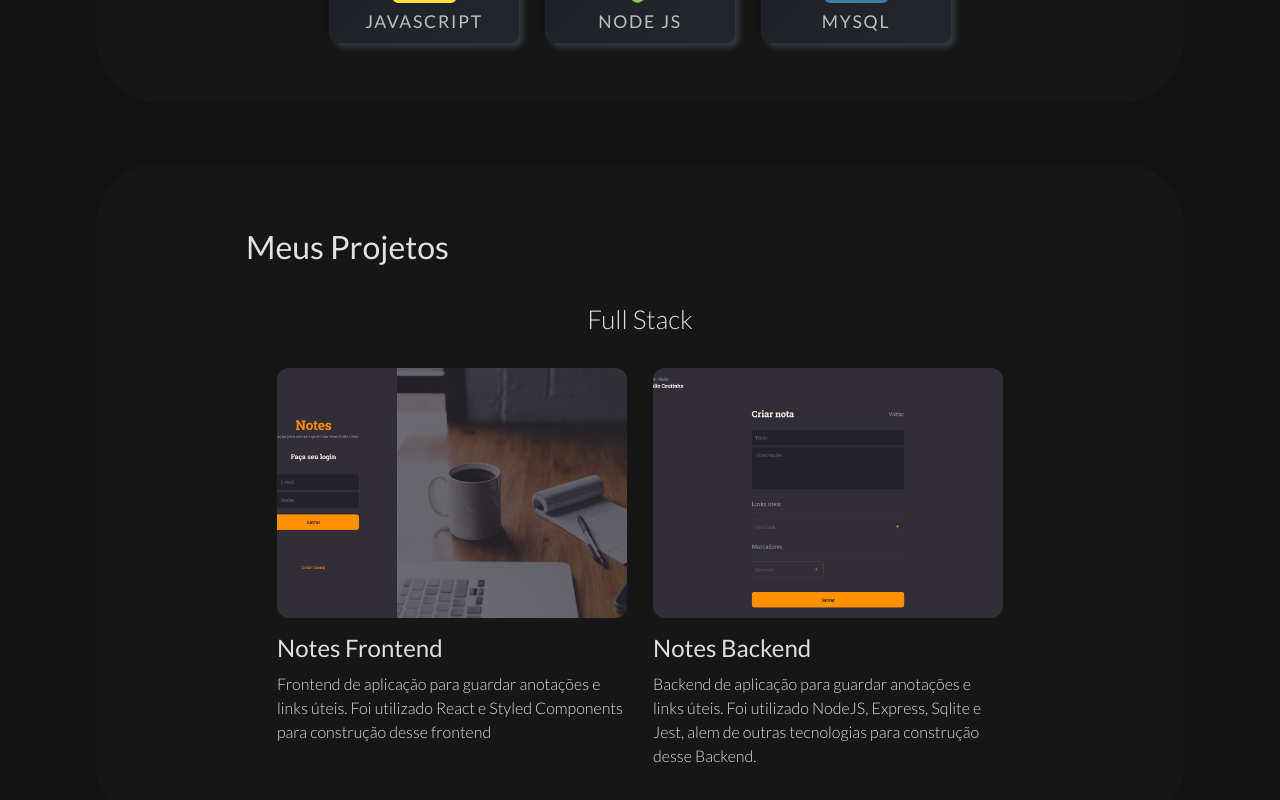
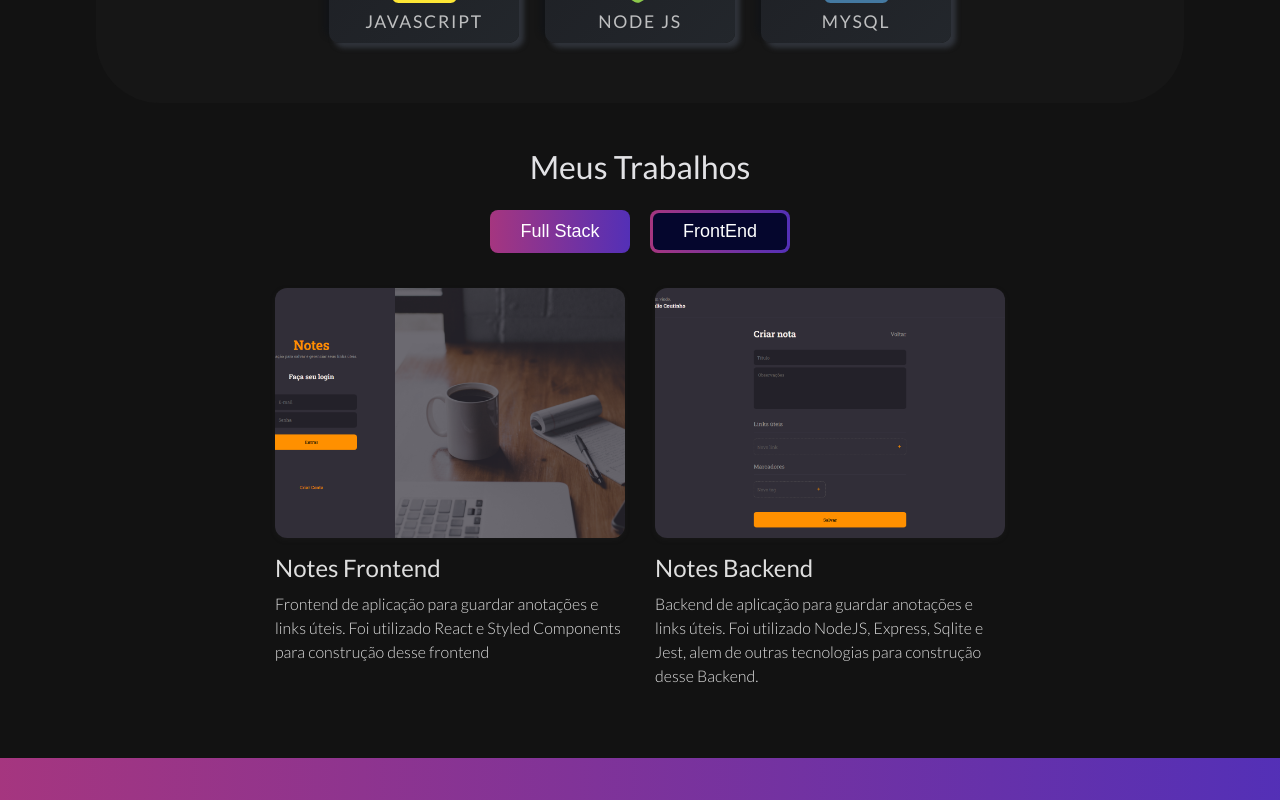
Before and after one commit to JulioCout/my-portfolio, a React (Vite) app: page / in a window 1280 px wide. Shown: the part 1220-2020 px from the top of the page. Built offline with nearby package versions, Linux system fonts and the light colour scheme.

Commit message:
project section modification

```diff
--- a/src/App.css
+++ b/src/App.css
@@ -83,7 +83,7 @@ body {
   color: #E2E2E5;
 }
 
-.skills-section, .projects-section {
+.skills-section {
   width: 85vw;
   padding: 60px 50px;
   align-self: center;
@@ -91,7 +91,7 @@ body {
   border-radius: 64px;
 }
 
-.skills-section h2, .projects-section h2, .about-section h2 {
+.skills-section h2, .about-section h2 {
   font-weight: 500;
   font-size: 32px;
   line-height: 47px;
@@ -99,7 +99,7 @@ body {
   margin-left: 100px;
 }
 
-.skills-section h3, .projects-section h3, .about-section h3 {
+.skills-section h3, .about-section h3 {
   font-weight: 300;
   font-size: 26px;
   line-height: 38px;
@@ -112,12 +112,9 @@ body {
   margin-top: -60px;
 }
 
-.secao-projeto {
+.projects-section {
   align-self: center;
-}
-
-.projects-section {
-  margin-top: 60px;
+  margin-top: 20px;
 }
 
 .about-section {
--- a/src/App.jsx
+++ b/src/App.jsx
@@ -16,8 +16,7 @@ import reactjsImg from "./assets/reactjs.svg"
 import nodejsImg from "./assets/nodejs.svg"
 import mysqlImg from "./assets/mysql.svg"
 
-import notesfrontImg from "./assets/thumbnails/notesfront-thumbnail.png"
-import notesbackImg from "./assets/thumbnails/notesback-thumbnail.png"
+
 
 function App() {
 
@@ -59,23 +58,6 @@ function App() {
             icon: `${mysqlImg}`,
             title: "MySql",
             description: "Criação e manipulação de banco de dados na linguagem SQL."
-        }
-    ]
-
-    const fullStackProjects = [
-        {
-            title: "Notes Frontend",
-            description: "Frontend de aplicação para guardar anotações e links úteis. Foi utilizado React e Styled Components para construção desse frontend",
-            linkDemo: "https://julionotes.netlify.app/",
-            linkGit: "https://github.com/JulioCout/Notes_Frontend",
-            thumbnail: `${notesfrontImg}`,
-        },
-        {
-            title: "Notes Backend",
-            description: "Backend de aplicação para guardar anotações e links úteis. Foi utilizado NodeJS, Express, Sqlite e Jest, alem de outras tecnologias para construção desse Backend.",
-            linkDemo: "https://julionotes.netlify.app/",
-            linkGit: "https://github.com/JulioCout/Notes_Backend",
-            thumbnail: `${notesbackImg}`,
         }
     ]
 
@@ -126,30 +108,8 @@ function App() {
         </div>
 
 
-        {/* <div className="secao-projeto">
+        <div className="projects-section">
             <ProjectSection />
-        </div> */}
-
-        <div className="projects-section">
-            <h2>Meus Projetos</h2>
-
-            <h3>Full Stack</h3>
-            <div className="content-wrapper">
-                {fullStackProjects.map(project => (
-                    <Project
-                        title={project.title}
-                        description={project.description}
-                        linkDemo={project.linkDemo}
-                        linkGit={project.linkGit}
-                        thumbnail={project.thumbnail}
-                    />
-                ))}
-            </div>
-
-            {/* <h3>Front-end</h3>
-            <div className="content-wrapper">
-            </div> */}
-
         </div>
 
         <div className="about-section">
--- a/src/components/ButtonGithub/index.jsx
+++ b/src/components/ButtonGithub/index.jsx
@@ -6,7 +6,7 @@ export function ButtonGithub() {
     return(
     <Container>
         <p>Github</p>
-        <svg stroke="currentColor" fill="currentColor" stroke-width="0" viewBox="0 0 22 22" height="1em" width="1em" xmlns="http://www.w3.org/2000/svg"><g><path fill="none" d="M0 0h24v24H0z"></path><path d="M12 2C6.475 2 2 6.475 2 12a9.994 9.994 0 0 0 6.838 9.488c.5.087.687-.213.687-.476 0-.237-.013-1.024-.013-1.862-2.512.463-3.162-.612-3.362-1.175-.113-.288-.6-1.175-1.025-1.413-.35-.187-.85-.65-.013-.662.788-.013 1.35.725 1.538 1.025.9 1.512 2.338 1.087 2.912.825.088-.65.35-1.087.638-1.337-2.225-.25-4.55-1.113-4.55-4.938 0-1.088.387-1.987 1.025-2.688-.1-.25-.45-1.275.1-2.65 0 0 .837-.262 2.75 1.026a9.28 9.28 0 0 1 2.5-.338c.85 0 1.7.112 2.5.337 1.912-1.3 2.75-1.024 2.75-1.024.55 1.375.2 2.4.1 2.65.637.7 1.025 1.587 1.025 2.687 0 3.838-2.337 4.688-4.562 4.938.362.312.675.912.675 1.85 0 1.337-.013 2.412-.013 2.75 0 .262.188.574.688.474A10.016 10.016 0 0 0 22 12c0-5.525-4.475-10-10-10z"></path></g></svg>
+        <svg stroke="currentColor" fill="currentColor" strokeWidth="0" viewBox="0 0 22 22" height="1em" width="1em" xmlns="http://www.w3.org/2000/svg"><g><path fill="none" d="M0 0h24v24H0z"></path><path d="M12 2C6.475 2 2 6.475 2 12a9.994 9.994 0 0 0 6.838 9.488c.5.087.687-.213.687-.476 0-.237-.013-1.024-.013-1.862-2.512.463-3.162-.612-3.362-1.175-.113-.288-.6-1.175-1.025-1.413-.35-.187-.85-.65-.013-.662.788-.013 1.35.725 1.538 1.025.9 1.512 2.338 1.087 2.912.825.088-.65.35-1.087.638-1.337-2.225-.25-4.55-1.113-4.55-4.938 0-1.088.387-1.987 1.025-2.688-.1-.25-.45-1.275.1-2.65 0 0 .837-.262 2.75 1.026a9.28 9.28 0 0 1 2.5-.338c.85 0 1.7.112 2.5.337 1.912-1.3 2.75-1.024 2.75-1.024.55 1.375.2 2.4.1 2.65.637.7 1.025 1.587 1.025 2.687 0 3.838-2.337 4.688-4.562 4.938.362.312.675.912.675 1.85 0 1.337-.013 2.412-.013 2.75 0 .262.188.574.688.474A10.016 10.016 0 0 0 22 12c0-5.525-4.475-10-10-10z"></path></g></svg>
     </Container>
     )
 }
--- a/src/components/Project/index.jsx
+++ b/src/components/Project/index.jsx
@@ -11,7 +11,7 @@ export function Project({ title, description, linkDemo, linkGit, thumbnail }) {
                     <a href={linkDemo} target="_black">
                         <li>
                             <button className="cssbuttons">
-                                <svg stroke="currentColor" fill="currentColor" stroke-width="0" viewBox="0 0 24 24" height="1em" width="1em" xmlns="http://www.w3.org/2000/svg"><g><path fill="none" d="M0 0h24v24H0z"></path><path d="M4.965 5.096l3.546 12.41 3.04-6.08 5.637-2.255L4.965 5.096zM2.899 2.3l18.806 6.268a.5.5 0 0 1 .028.939L13 13l-4.425 8.85a.5.5 0 0 1-.928-.086L2.26 2.911A.5.5 0 0 1 2.9 2.3z"></path></g></svg>
+                                <svg stroke="currentColor" fill="currentColor" strokeWidth="0" viewBox="0 0 24 24" height="1em" width="1em" xmlns="http://www.w3.org/2000/svg"><g><path fill="none" d="M0 0h24v24H0z"></path><path d="M4.965 5.096l3.546 12.41 3.04-6.08 5.637-2.255L4.965 5.096zM2.899 2.3l18.806 6.268a.5.5 0 0 1 .028.939L13 13l-4.425 8.85a.5.5 0 0 1-.928-.086L2.26 2.911A.5.5 0 0 1 2.9 2.3z"></path></g></svg>
                                 <span>Demo</span>
                             </button>
                         </li>
@@ -19,7 +19,7 @@ export function Project({ title, description, linkDemo, linkGit, thumbnail }) {
                     <a href={linkGit} target="_blank">
                         <li>
                             <button className="cssbuttons">
-                                <svg stroke="currentColor" fill="currentColor" stroke-width="0" viewBox="0 0 24 24" height="1em" width="1em" xmlns="http://www.w3.org/2000/svg"><g><path fill="none" d="M0 0h24v24H0z"></path><path d="M12 2C6.475 2 2 6.475 2 12a9.994 9.994 0 0 0 6.838 9.488c.5.087.687-.213.687-.476 0-.237-.013-1.024-.013-1.862-2.512.463-3.162-.612-3.362-1.175-.113-.288-.6-1.175-1.025-1.413-.35-.187-.85-.65-.013-.662.788-.013 1.35.725 1.538 1.025.9 1.512 2.338 1.087 2.912.825.088-.65.35-1.087.638-1.337-2.225-.25-4.55-1.113-4.55-4.938 0-1.088.387-1.987 1.025-2.688-.1-.25-.45-1.275.1-2.65 0 0 .837-.262 2.75 1.026a9.28 9.28 0 0 1 2.5-.338c.85 0 1.7.112 2.5.337 1.912-1.3 2.75-1.024 2.75-1.024.55 1.375.2 2.4.1 2.65.637.7 1.025 1.587 1.025 2.687 0 3.838-2.337 4.688-4.562 4.938.362.312.675.912.675 1.85 0 1.337-.013 2.412-.013 2.75 0 .262.188.574.688.474A10.016 10.016 0 0 0 22 12c0-5.525-4.475-10-10-10z"></path></g></svg>
+                                <svg stroke="currentColor" fill="currentColor" strokeWidth="0" viewBox="0 0 24 24" height="1em" width="1em" xmlns="http://www.w3.org/2000/svg"><g><path fill="none" d="M0 0h24v24H0z"></path><path d="M12 2C6.475 2 2 6.475 2 12a9.994 9.994 0 0 0 6.838 9.488c.5.087.687-.213.687-.476 0-.237-.013-1.024-.013-1.862-2.512.463-3.162-.612-3.362-1.175-.113-.288-.6-1.175-1.025-1.413-.35-.187-.85-.65-.013-.662.788-.013 1.35.725 1.538 1.025.9 1.512 2.338 1.087 2.912.825.088-.65.35-1.087.638-1.337-2.225-.25-4.55-1.113-4.55-4.938 0-1.088.387-1.987 1.025-2.688-.1-.25-.45-1.275.1-2.65 0 0 .837-.262 2.75 1.026a9.28 9.28 0 0 1 2.5-.338c.85 0 1.7.112 2.5.337 1.912-1.3 2.75-1.024 2.75-1.024.55 1.375.2 2.4.1 2.65.637.7 1.025 1.587 1.025 2.687 0 3.838-2.337 4.688-4.562 4.938.362.312.675.912.675 1.85 0 1.337-.013 2.412-.013 2.75 0 .262.188.574.688.474A10.016 10.016 0 0 0 22 12c0-5.525-4.475-10-10-10z"></path></g></svg>
                                 <span>Github</span>
                             </button>
                         </li>
--- a/src/components/ProjectSection/index.jsx
+++ b/src/components/ProjectSection/index.jsx
@@ -1,7 +1,56 @@
 import { Container } from "./styles"
+import { useState } from "react"
+
+import { Project } from "../Project"
+
+import notesfrontImg from "../../assets/thumbnails/notesfront-thumbnail.png"
+import notesbackImg from "../../assets/thumbnails/notesback-thumbnail.png"
+import resposiveComponent from "../../assets/thumbnails/responsiveComponent-thumbnail.png"
 
 
 export function ProjectSection() {
+
+    const fullStackProjects = [
+        {
+            title: "Notes Frontend",
+            description: "Frontend de aplicação para guardar anotações e links úteis. Foi utilizado React e Styled Components para construção desse frontend",
+            linkDemo: "https://julionotes.netlify.app/",
+            linkGit: "https://github.com/JulioCout/Notes_Frontend",
+            thumbnail: `${notesfrontImg}`,
+        },
+        {
+            title: "Notes Backend",
+            description: "Backend de aplicação para guardar anotações e links úteis. Foi utilizado NodeJS, Express, Sqlite e Jest, alem de outras tecnologias para construção desse Backend.",
+            linkDemo: "https://julionotes.netlify.app/",
+            linkGit: "https://github.com/JulioCout/Notes_Backend",
+            thumbnail: `${notesbackImg}`,
+        }
+    ]
+
+    const frontEndProjects = [
+        {
+            title: "Componente de Cards Responsivo",
+            description: "Componente para exposição de cards que se adapta para até 3 tamanhos de telas.",
+            linkDemo: "https://jobs-component.netlify.app/",
+            linkGit: "https://github.com/JulioCout/responsive_grid",
+            thumbnail: `${resposiveComponent}`,
+        }
+    ]
+
+    const [isActive, setIsActive] = useState("fullstack")
+    const [cardsToShow, setCardsToShow] = useState(fullStackProjects)
+
+
+    function handleTabSelect(btn){
+
+        if(btn === "fullstack"){
+            setCardsToShow(fullStackProjects)
+        } else {
+            setCardsToShow(frontEndProjects)
+        }
+
+        return setIsActive(btn)
+    }
 
     return(
         <Container>
@@ -9,15 +58,29 @@ export function ProjectSection() {
                 <h1>Meus Trabalhos</h1>
 
                 <div className="buttons-container">
-                    <button>
-                        <span class="text">Full Stack</span>
+                    <button onClick={() => handleTabSelect("fullstack")}>
+                        <span className={ isActive === "fullstack" ? "active" : "inactive" }>Full Stack</span>
                     </button>
-                    <button>
-                        <span class="text">FrontEnd</span>
+                    <button onClick={() => handleTabSelect("frontend")}>
+                        <span className={ isActive === "frontend" ? "active" : "inactive" }>FrontEnd</span>
                     </button>
                 </div>
 
                 <div className="cards-container">
+
+                        {cardsToShow.map(project => (
+                            <Project
+                                title={project.title}
+                                description={project.description}
+                                linkDemo={project.linkDemo}
+                                linkGit={project.linkGit}
+                                thumbnail={project.thumbnail}
+                            />
+                        ))}
+
+
+
+
 
                 </div>
             </div>
```
Also changed, not shown: src/components/ProjectSection/styles.js (+29 -12 lines), src/assets/thumbnails/responsiveComponent-thumbnail.png (added).
